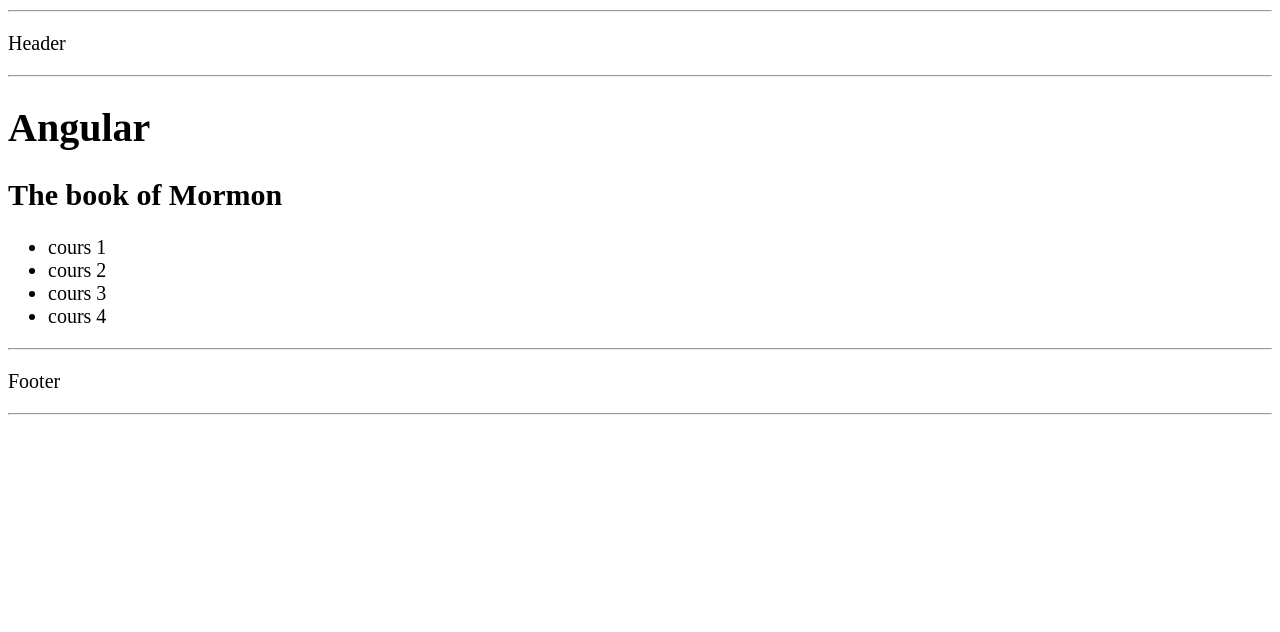
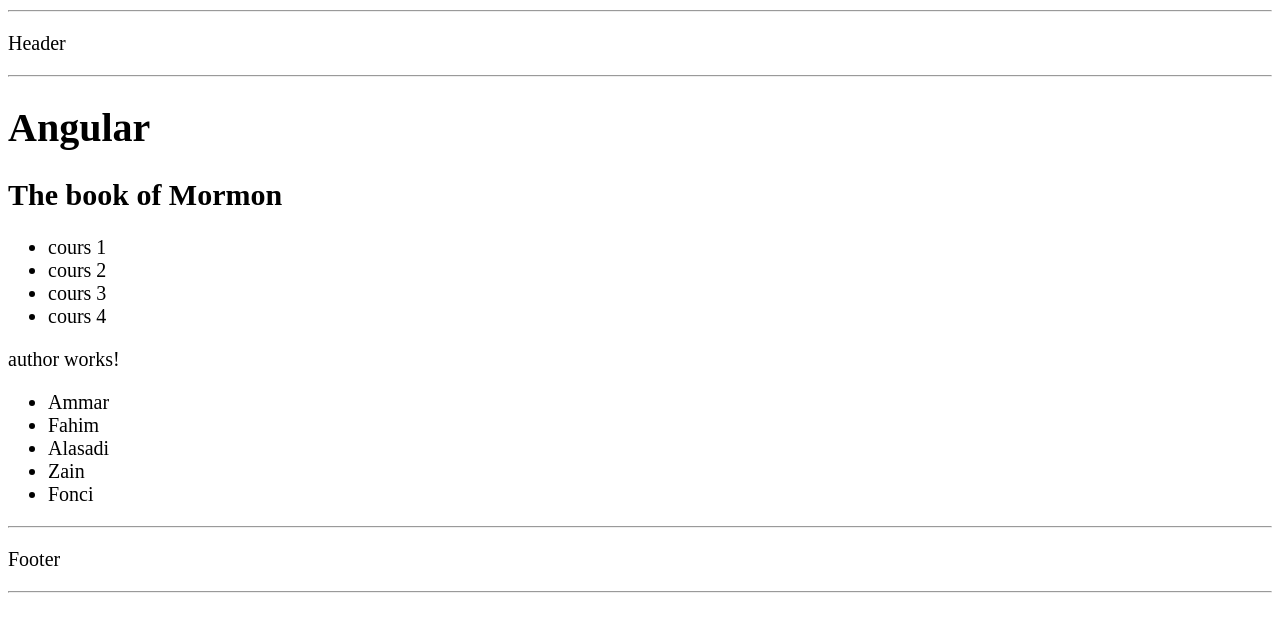
Before and after one commit to ammaralasadi1/angular, an Angular app: page / in a window 1280 px wide. Shown: the top 632 px of the page. Built offline with nearby package versions, Linux system fonts and the light colour scheme.

Commit message:
added author com and srv

```diff
--- a/src/app/app.component.html
+++ b/src/app/app.component.html
@@ -1,2 +1,3 @@
 <h1>Angular</h1>
 <cources></cources>
+<app-author></app-author>
--- /dev/null
+++ b/src/app/author-service.service.ts
@@ -0,0 +1,8 @@
+import { Injectable } from '@angular/core';
+
+@Injectable()
+export class AuthorServiceService {
+      getAuthors(){
+      return ['Ammar', 'Fahim', 'Alasadi', 'Zain', 'Fonci'];
+    }
+}
--- /dev/null
+++ b/src/app/author/author.component.html
@@ -0,0 +1,6 @@
+<p>
+  author works!
+</p>
+<ul>
+  <li *ngFor="let author of authors">{{author}}</li>
+</ul>
--- /dev/null
+++ b/src/app/author/author.component.ts
@@ -0,0 +1,19 @@
+import { Component, OnInit } from '@angular/core';
+import { AuthorServiceService } from '../author-service.service';
+
+@Component({
+  selector: 'app-author',
+  templateUrl: './author.component.html',
+  styleUrls: ['./author.component.css']
+})
+
+export class AuthorComponent implements OnInit {
+  authors;
+  constructor(service: AuthorServiceService) {
+    this.authors = service.getAuthors();
+  }
+
+  ngOnInit() {
+  }
+
+}
--- a/src/app/email.service.ts
+++ b/src/app/email.service.ts
@@ -3,6 +3,6 @@
 @Injectable()
 export class EmailService {
 
-  constructor() { }
+  constructor(logService: LogService) { }
 
 }
```
Also changed, not shown: src/app/app.module.ts (+6 -2 lines), src/app/author/author.component.css (added), 2 other files (tests, documents, lock files or other folders).
